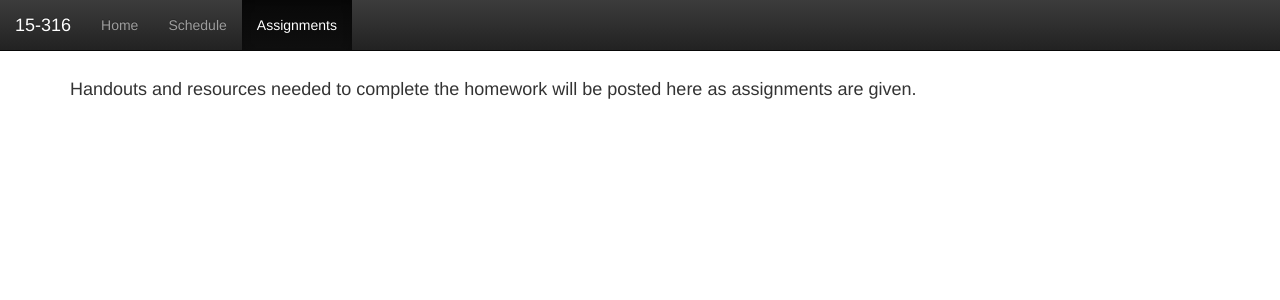
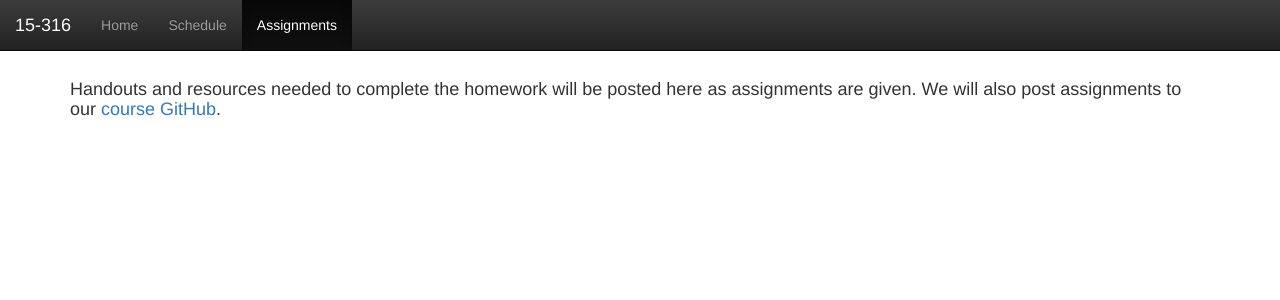
Before and after one commit to cmu-15-316/cmu-15-316.github.io, a Jekyll site: the page built from assignments.markdown, in a window 1280 px wide. Shown: the top 300 px of the page. Built offline with Jekyll 4.4.1, drawn with Linux system fonts in a browser that asks for light colours; nearby versions of some CDN libraries.

Commit message:
added link to course GitHub

```diff
--- a/assignments.markdown
+++ b/assignments.markdown
@@ -5,4 +5,4 @@ title: Assignments
 permalink: /assignments/
 ---
 
-#### Handouts and resources needed to complete the homework will be posted here as assignments are given.
+#### Handouts and resources needed to complete the homework will be posted here as assignments are given. We will also post assignments to our [course GitHub](http://github.com/jeanqasaur/cmu-15316-spring17).
```
